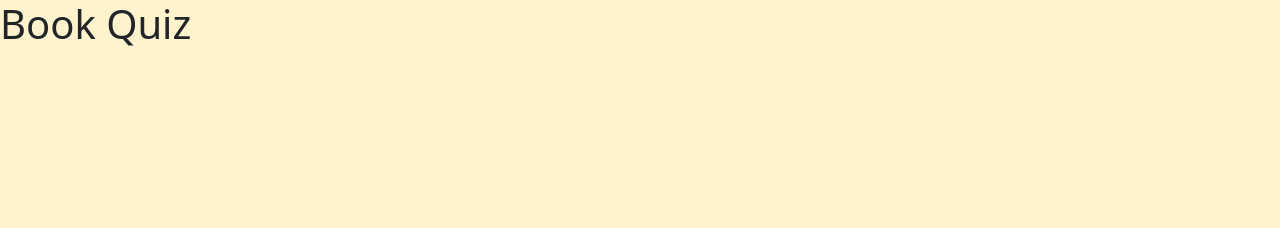
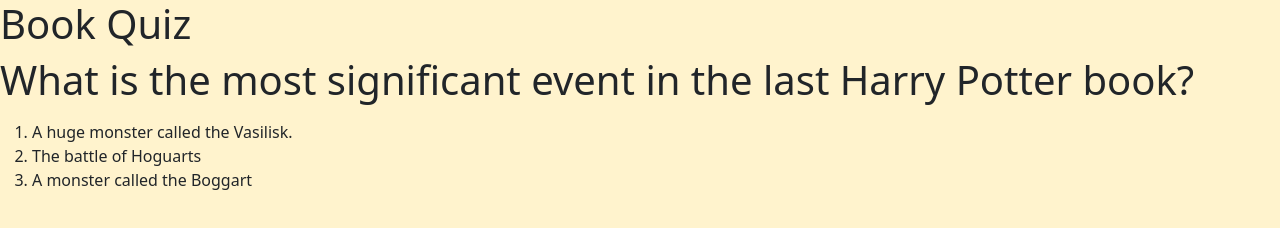
Before and after one commit to ArchiNure/book-quiz1, a plain HTML site: page index.html in a window 1280 px wide. Both pictures are taken after a click on the button "Start". Drawn offline with nearby package versions, Linux system fonts and the light colour scheme.

Commit message:
feat: :sparkles: created question data structure and page interaction

```diff
--- a/assets/js/script.js
+++ b/assets/js/script.js
@@ -6,11 +6,31 @@
 const num2 = 2.2; // type: float
 let bool = true; // type: boolean
 let card;
+
+const questions = {
+  q1: {
+    question:
+      "What is the most significant event in the last Harry Potter book?",
+    answers: {
+      a1: "A huge monster caled the Vasilisk",
+      a2: "The battle of Hoguarts",
+      a3: "A monster called the Boggart",
+    },
+  },
+};
+
 const startButton = document.getElementById("run-button");
 const introParagraph = document.getElementById("quiz-intro");
+const questionBox = document.getElementById("create-questions");
+const quizQuestion = document.getElementById("quizQuestion");
+
 startButton.addEventListener("click", function (event) {
   startButton.classList.add("d-none");
   introParagraph.classList.add("d-none");
+
+  quizQuestion.innerText = questions.q1.question;
+
+  questionBox.classList.remove("d-none");
   console.log("Hello!");
 });
 console.dir(startButton);
--- a/index.html
+++ b/index.html
@@ -19,11 +19,21 @@
 
   <body class="bg-warning-subtle">
     <h1>Book Quiz</h1>
-    <p class="display-6" id="quiz-intro">
-      This Quiz is about books, we are going to show you some colections of
-      books and you can choose one to answer some questions about it.
-    </p>
-    <button id="run-button">Start</button>
+    <section id="quiz-intro">
+      <p class="display-6">
+        This Quiz is about books, we are going to show you some colections of
+        books and you can choose one to answer some questions about it.
+      </p>
+      <button id="run-button">Start</button>
+    </section>
+    <section id="create-questions" class="d-none">
+      <p id="quizQuestion" class="display-6">fake question?</p>
+      <ol>
+        <li>A huge monster called the Vasilisk.</li>
+        <li>The battle of Hoguarts</li>
+        <li>A monster called the Boggart</li>
+      </ol>
+    </section>
     <script src="assets\js\script.js"></script>
   </body>
 </html>
```
